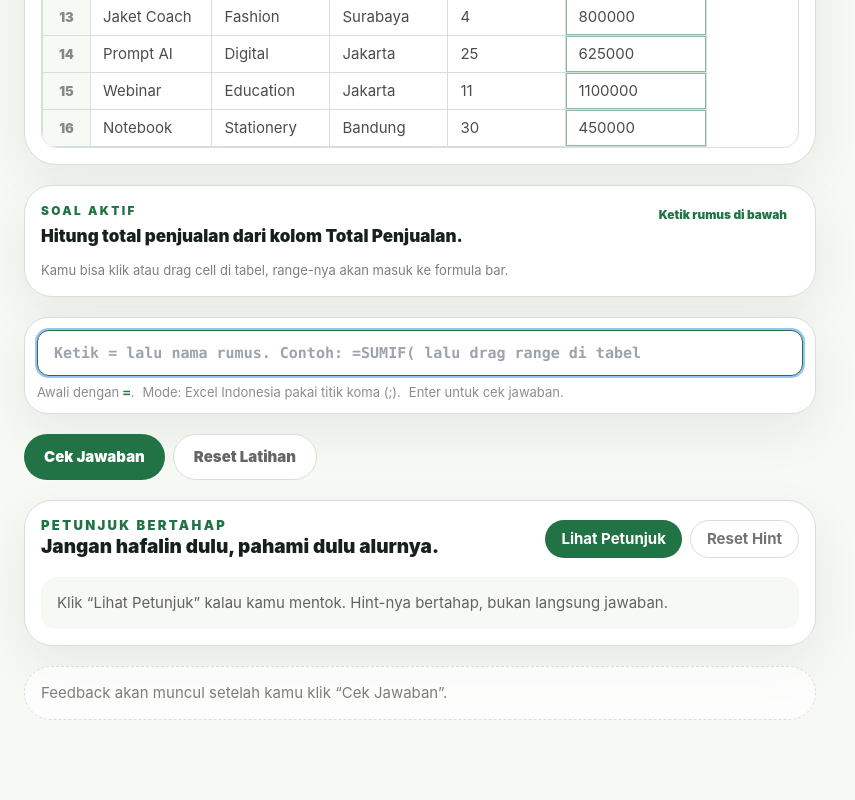
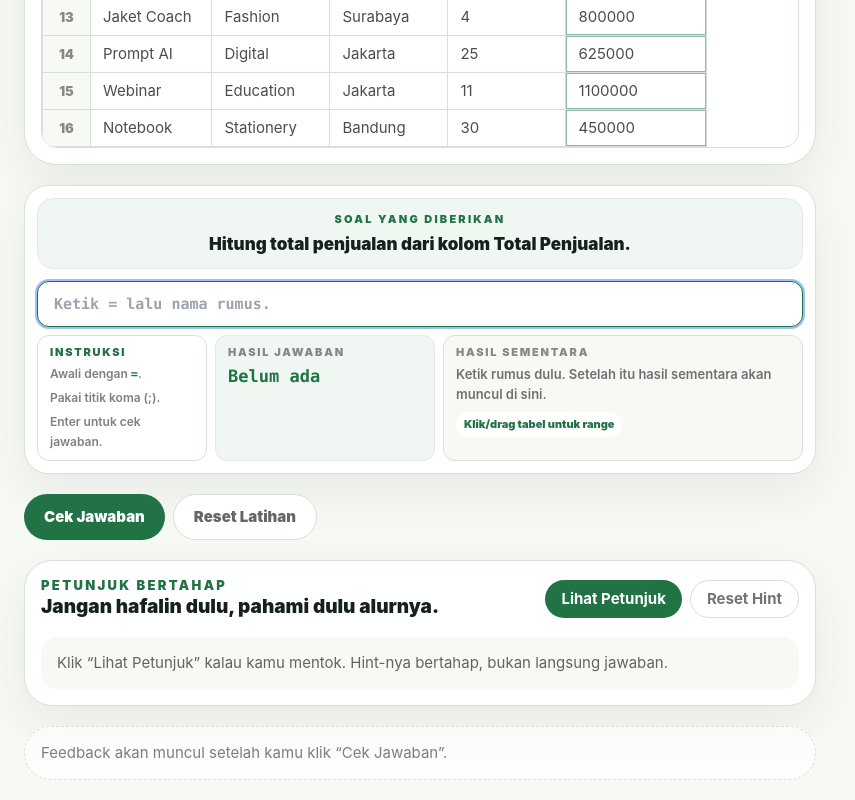
Before and after one commit to NexaPixelStudio/multipotentiality.id, a React (Vite) app: page / in a window 1280 px wide. Shown: the part 1582-2382 px from the top of the page, without its empty margins (0-855 px from the left). Before the commit the page ends 2322 px from the top, so only its background shows below. Built offline with nearby package versions, Linux system fonts and the light colour scheme.

Commit message:
Add files via upload

```diff
--- a/src/App.jsx
+++ b/src/App.jsx
@@ -569,22 +569,8 @@ export default function App() {
             onRangeSelected={handleRangeSelected}
           />
 
-          <section className="rounded-[1.75rem] border border-coach-line bg-white p-4 shadow-soft dark:border-white/10 dark:bg-white/[0.055]">
-            <div className="flex flex-col gap-2 sm:flex-row sm:items-start sm:justify-between">
-              <div>
-                <p className="text-[0.68rem] font-black uppercase tracking-[0.2em] text-coach-green dark:text-emerald-300">Soal aktif</p>
-                <p className="mt-1 text-base font-black leading-6 text-coach-ink dark:text-white">{exercise.question}</p>
-              </div>
-              <span className="w-fit rounded-full bg-coach-soft px-3 py-1 text-[0.68rem] font-black text-coach-green dark:bg-emerald-400/10 dark:text-emerald-200">
-                Ketik rumus di bawah
-              </span>
-            </div>
-            <p className="mt-3 text-xs leading-5 text-black/50 dark:text-white/50">
-              Kamu bisa klik atau drag cell di tabel, range-nya akan masuk ke formula bar.
-            </p>
-          </section>
-
           <FormulaBar
+            question={exercise.question}
             selectedRange={selectedRange}
             value={answer}
             onChange={handleAnswerChange}
--- a/src/components/FormulaBar.jsx
+++ b/src/components/FormulaBar.jsx
@@ -174,6 +174,7 @@ function QuestionValuePanel({ values = [], onInsert }) {
 }
 
 export default function FormulaBar({
+  question = '',
   selectedRange,
   value,
   onChange,
@@ -298,23 +299,57 @@ export default function FormulaBar({
   };
 
   const placeholder = separatorMode === 'id'
-    ? 'Ketik = lalu nama rumus. Contoh: =SUMIF( lalu drag range di tabel'
-    : 'Type = then formula name. Example: =SUMIF( then drag a table range';
+    ? 'Ketik = lalu nama rumus.'
+    : 'Type = then formula name.';
+
+  const resultValue = !value.trim()
+    ? 'Belum ada'
+    : formulaResult?.ok
+      ? formulaResult.displayValue || 'Kosong'
+      : formulaResult?.error || '#VALUE!';
+
+  const resultMessage = !value.trim()
+    ? 'Ketik rumus dulu. Setelah itu hasil sementara akan muncul di sini.'
+    : formulaResult?.ok
+      ? 'Ini hasil sementara dari rumus yang kamu ketik. Kalau sudah sesuai soal, tekan Enter atau klik Cek Jawaban.'
+      : formulaResult?.message || 'Excel akan menampilkan error untuk formula ini.';
+
+  const resultIsError = value.trim() && formulaResult && !formulaResult.ok;
 
   return (
     <div className="rounded-[1.5rem] border border-coach-line bg-white p-3 shadow-soft dark:border-white/10 dark:bg-white/[0.055]">
+      <section className="rounded-2xl border border-coach-green/18 bg-coach-greenSoft/70 px-4 py-3 text-center dark:border-emerald-400/15 dark:bg-emerald-400/10">
+        <p className="text-[10px] font-black uppercase tracking-[0.2em] text-coach-green dark:text-emerald-200">Soal yang diberikan</p>
+        <p className="mx-auto mt-1 max-w-4xl text-sm font-black leading-6 text-coach-ink dark:text-white sm:text-base">{question}</p>
+      </section>
+
+      <div className={`mt-3 grid gap-2 ${showQuestionHelper ? 'lg:grid-cols-[170px_1fr]' : ''}`}>
         {showQuestionHelper && (
-        <QuestionValuePanel
-          values={helperValues}
-          onInsert={(item) => {
+          <section className="rounded-xl border border-coach-line bg-coach-beige px-3 py-2 dark:border-white/10 dark:bg-black/20">
+            <p className="text-[10px] font-black uppercase tracking-[0.16em] text-coach-green dark:text-emerald-200">Value / Criteria</p>
+            <div className="mt-2 flex flex-wrap gap-2 lg:flex-col">
+              {helperValues.map((item, index) => (
+                <button
+                  key={`${item.role}-${item.insert}-${index}`}
+                  type="button"
+                  onMouseDown={(event) => event.preventDefault()}
+                  onClick={() => {
                     onLookupValueChange?.(item?.label || item?.insert || '');
                     onSelectionTargetChange?.('formula');
                     onInsertHelperValue?.(item);
                   }}
-        />
+                  title={item.note || item.insert}
+                  className="rounded-lg border border-coach-green/20 bg-white px-3 py-2 text-left transition hover:-translate-y-0.5 hover:border-coach-green hover:shadow-md dark:border-emerald-400/15 dark:bg-white/5"
+                >
+                  <span className="block truncate font-mono text-sm font-black text-coach-green dark:text-emerald-200">{item.label}</span>
+                  {item.note && <span className="mt-0.5 block truncate text-[10px] font-semibold text-black/45 dark:text-white/45">{item.note}</span>}
+                </button>
+              ))}
+            </div>
+          </section>
         )}
 
-      <div className={showQuestionHelper ? 'relative mt-3' : 'relative'}>
+        <div className="relative">
           <input
             ref={inputRef}
             value={value}
@@ -371,43 +406,44 @@ export default function FormulaBar({
 
           {!open && <SignatureTooltip signature={activeSignature} />}
         </div>
+      </div>
 
-      {formulaResult && (
-        <div className={`mt-3 grid gap-2 rounded-2xl border px-3 py-3 sm:grid-cols-[150px_1fr] sm:items-start ${formulaResult.ok ? 'border-coach-green/18 bg-coach-greenSoft/70 dark:border-emerald-400/15 dark:bg-emerald-400/10' : 'border-red-200 bg-red-50 dark:border-red-400/20 dark:bg-red-400/10'}`}>
-          <div>
-            <p className="text-[10px] font-black uppercase tracking-[0.18em] text-black/45 dark:text-white/45">Hasil formula</p>
-            <p className={`mt-1 font-mono text-base font-black ${formulaResult.ok ? 'text-coach-green dark:text-emerald-200' : 'text-red-600 dark:text-red-200'}`}>
-              {formulaResult.ok ? formulaResult.displayValue || 'Kosong' : formulaResult.error}
-            </p>
+      <div className={`mt-2 grid gap-2 ${showQuestionHelper ? 'lg:grid-cols-[170px_220px_1fr]' : 'lg:grid-cols-[170px_220px_1fr]'}`}>
+        <section className="rounded-xl border border-coach-line bg-white px-3 py-2 dark:border-white/10 dark:bg-black/20">
+          <p className="text-[10px] font-black uppercase tracking-[0.16em] text-coach-green dark:text-emerald-200">Instruksi</p>
+          <div className="mt-1 space-y-1 text-[11px] font-semibold leading-5 text-black/50 dark:text-white/50">
+            <p>Awali dengan <span className="font-mono font-black text-coach-green dark:text-emerald-200">=</span>.</p>
+            <p>{separatorMode === 'id' ? 'Pakai titik koma (;).' : 'Use comma (,).'}</p>
+            <p>Enter untuk cek jawaban.</p>
           </div>
-          <p className="text-xs leading-5 text-black/55 dark:text-white/55">
-            {formulaResult.ok
-              ? 'Ini hasil sementara dari rumus yang kamu ketik. Kalau hasilnya sudah sesuai soal, tekan Enter atau klik Cek Jawaban.'
-              : formulaResult.message || 'Excel akan menampilkan error untuk formula ini.'}
-          </p>
-        </div>
+        </section>
+
+        <section className={`rounded-xl border px-3 py-2 ${resultIsError ? 'border-red-200 bg-red-50 dark:border-red-400/20 dark:bg-red-400/10' : 'border-coach-green/18 bg-coach-greenSoft/70 dark:border-emerald-400/15 dark:bg-emerald-400/10'}`}>
+          <p className="text-[10px] font-black uppercase tracking-[0.16em] text-black/45 dark:text-white/45">Hasil jawaban</p>
+          <p className={`mt-1 font-mono text-base font-black ${resultIsError ? 'text-red-600 dark:text-red-200' : 'text-coach-green dark:text-emerald-200'}`}>{resultValue}</p>
+        </section>
+
+        <section className={`rounded-xl border px-3 py-2 ${resultIsError ? 'border-red-200 bg-red-50 dark:border-red-400/20 dark:bg-red-400/10' : 'border-coach-line bg-coach-beige dark:border-white/10 dark:bg-black/20'}`}>
+          <p className="text-[10px] font-black uppercase tracking-[0.16em] text-black/45 dark:text-white/45">Hasil sementara</p>
+          <p className="mt-1 text-xs font-semibold leading-5 text-black/55 dark:text-white/55">{resultMessage}</p>
+          <div className="mt-2 flex flex-wrap gap-2">
+            {showQuestionHelper && (
+              <span className="rounded-full bg-white px-2 py-1 text-[10px] font-black text-coach-green dark:bg-emerald-400/10 dark:text-emerald-200">Klik value untuk criteria/lookup</span>
             )}
-
-      <div className="mt-2 flex flex-wrap items-center gap-2 text-xs text-black/45 dark:text-white/45">
-        <span>Awali dengan <span className="font-mono font-black text-coach-green dark:text-emerald-200">=</span>.</span>
-        <span>Mode: {separatorMode === 'id' ? 'Excel Indonesia pakai titik koma (;)' : 'Excel English pakai koma (,)' }.</span>
-        <span>Enter untuk cek jawaban.</span>
-        {showQuestionHelper && (
-          <span className="rounded-full bg-coach-greenSoft px-2 py-1 font-black text-coach-green dark:bg-emerald-400/10 dark:text-emerald-200">
-            Klik nilai dari soal untuk isi lookup/criteria. Klik atau drag tabel untuk masukin range
-          </span>
-        )}
+            <span className="rounded-full bg-white px-2 py-1 text-[10px] font-black text-coach-green dark:bg-emerald-400/10 dark:text-emerald-200">Klik/drag tabel untuk range</span>
             {activeSignature && (
-          <span className="rounded-full bg-coach-greenSoft px-2 py-1 font-mono font-black text-coach-green dark:bg-emerald-400/10 dark:text-emerald-200">
-            Argumen aktif: {activeSignature.args[Math.min(activeSignature.argIndex, activeSignature.args.length - 1)]}
+              <span className="rounded-full bg-white px-2 py-1 font-mono text-[10px] font-black text-coach-green dark:bg-emerald-400/10 dark:text-emerald-200">
+                Argumen: {activeSignature.args[Math.min(activeSignature.argIndex, activeSignature.args.length - 1)]}
               </span>
             )}
             {selectedRange && (
-          <span className="rounded-full bg-coach-greenSoft px-2 py-1 font-mono font-black text-coach-green dark:bg-emerald-400/10 dark:text-emerald-200">
+              <span className="rounded-full bg-white px-2 py-1 font-mono text-[10px] font-black text-coach-green dark:bg-emerald-400/10 dark:text-emerald-200">
                 Range: {selectedRange}
               </span>
             )}
           </div>
+        </section>
+      </div>
     </div>
   );
 }
```
Lines whose indentation alone changed are shown as unchanged.
